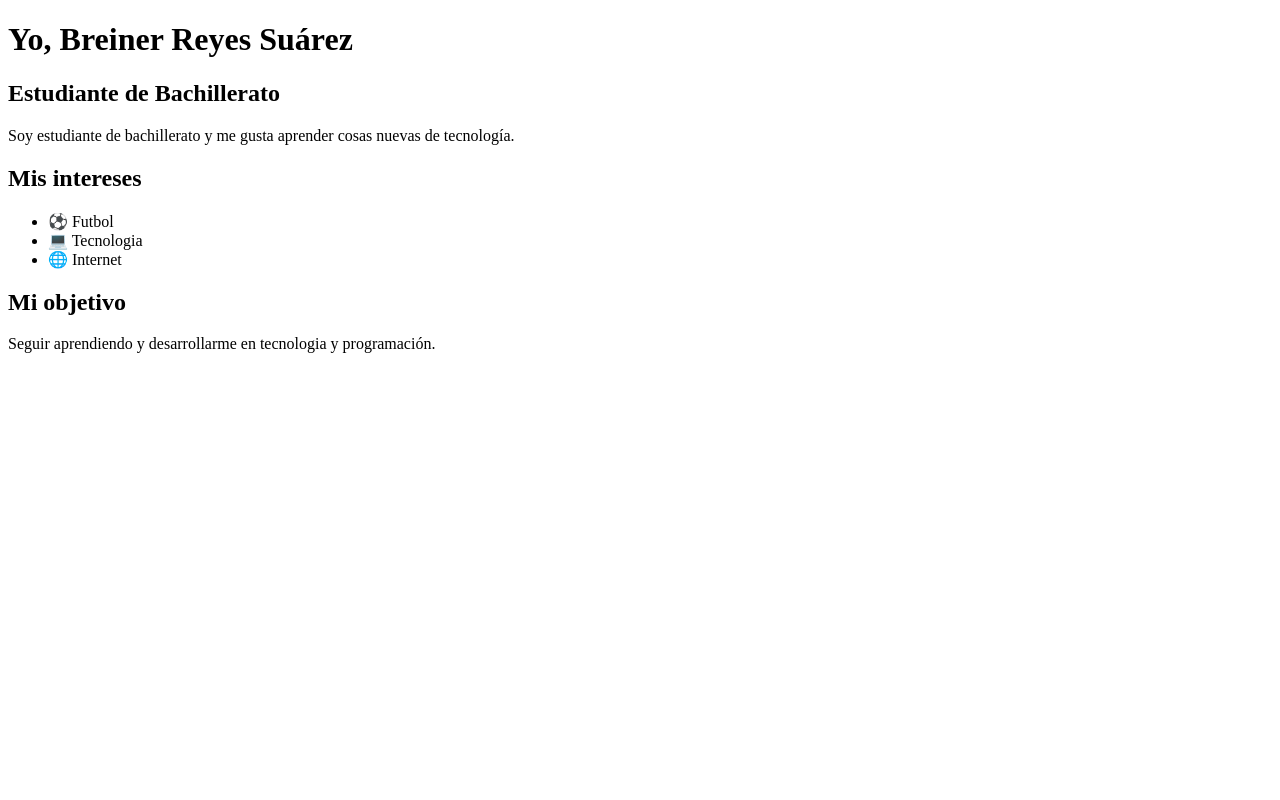
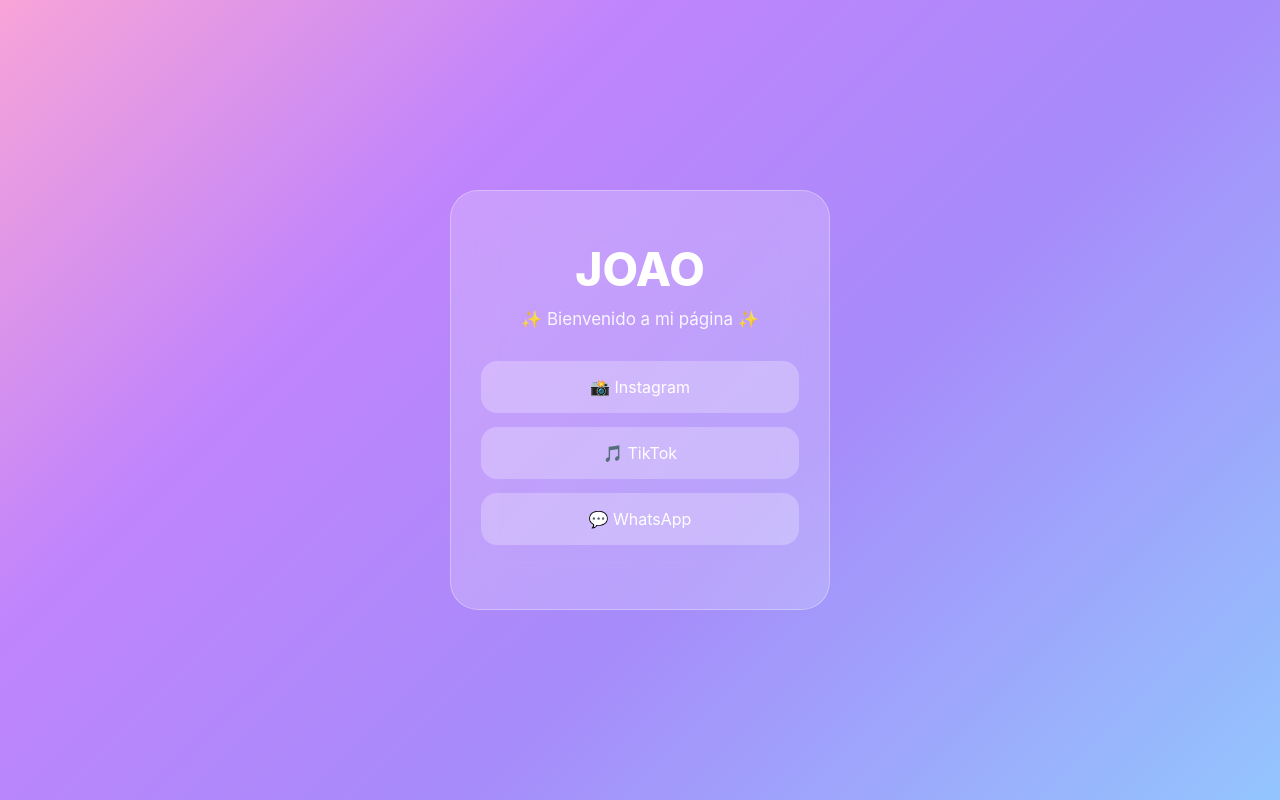
Before and after one commit to joaxr10/joao-web, a plain HTML site: page index.html in a window 1280 px wide. Drawn offline with Linux system fonts and the light colour scheme.

Commit message:
Revamp index.html with new layout and styles
Updated the content and style of the webpage to reflect a new design and personal branding.

```diff
--- a/index.html
+++ b/index.html
@@ -1,21 +1,25 @@
 <!DOCTYPE html>
 <html lang="es">
 <head>
-    <meta charset="UTF-8">
-    <meta name="viewport" content="width=device-width, initial-scale=1.0">
-    <title>Mi sitio web personal</title>
+<meta charset="UTF-8">
+<meta name="viewport" content="width=device-width, initial-scale=1.0">
+<title>JOAO</title>
+<style>
+* { margin:0; padding:0; box-sizing:border-box; font-family: -apple-system, sans-serif; }
+body { min-height:100vh; background: linear-gradient(135deg, #f8a4d8 0%, #c084fc 30%, #a78bfa 60%, #93c5fd 100%); display:flex; justify-content:center; align-items:center; padding:20px; }
+.card { background: rgba(255,255,255,0.2); backdrop-filter: blur(20px); border: 1px solid rgba(255,255,255,0.3); border-radius:28px; padding:50px 30px; width:100%; max-width:380px; text-align:center; }
+h1 { color:white; font-size:46px; font-weight:800; margin-bottom:12px; }
+.subtitle { color: rgba(255,255,255,0.9); font-size:17px; margin-bottom:32px; }
+.btn { display:flex; justify-content:center; width:100%; background: rgba(255,255,255,0.25); border-radius:16px; padding:16px; margin-bottom:14px; color:white; text-decoration:none; font-size:16px; }
+</style>
 </head>
 <body>
-    <h1>Yo, Breiner Reyes Suárez</h1>
-    <h2>Estudiante de Bachillerato</h2>
-    <p>Soy estudiante de bachillerato y me gusta aprender cosas nuevas de tecnología.</p>
-    <h2>Mis intereses</h2>
-    <ul>
-        <li>⚽ Futbol</li>
-        <li>💻 Tecnologia</li>
-        <li>🌐 Internet</li>
-    </ul>
-    <h2>Mi objetivo</h2>
-    <p>Seguir aprendiendo y desarrollarme en tecnologia y programación.</p>
+<div class="card">
+<h1>JOAO</h1>
+<p class="subtitle">✨ Bienvenido a mi página ✨</p>
+<a class="btn" href="#">📸 Instagram</a>
+<a class="btn" href="#">🎵 TikTok</a>
+<a class="btn" href="#">💬 WhatsApp</a>
+</div>
 </body>
 </html>
```
